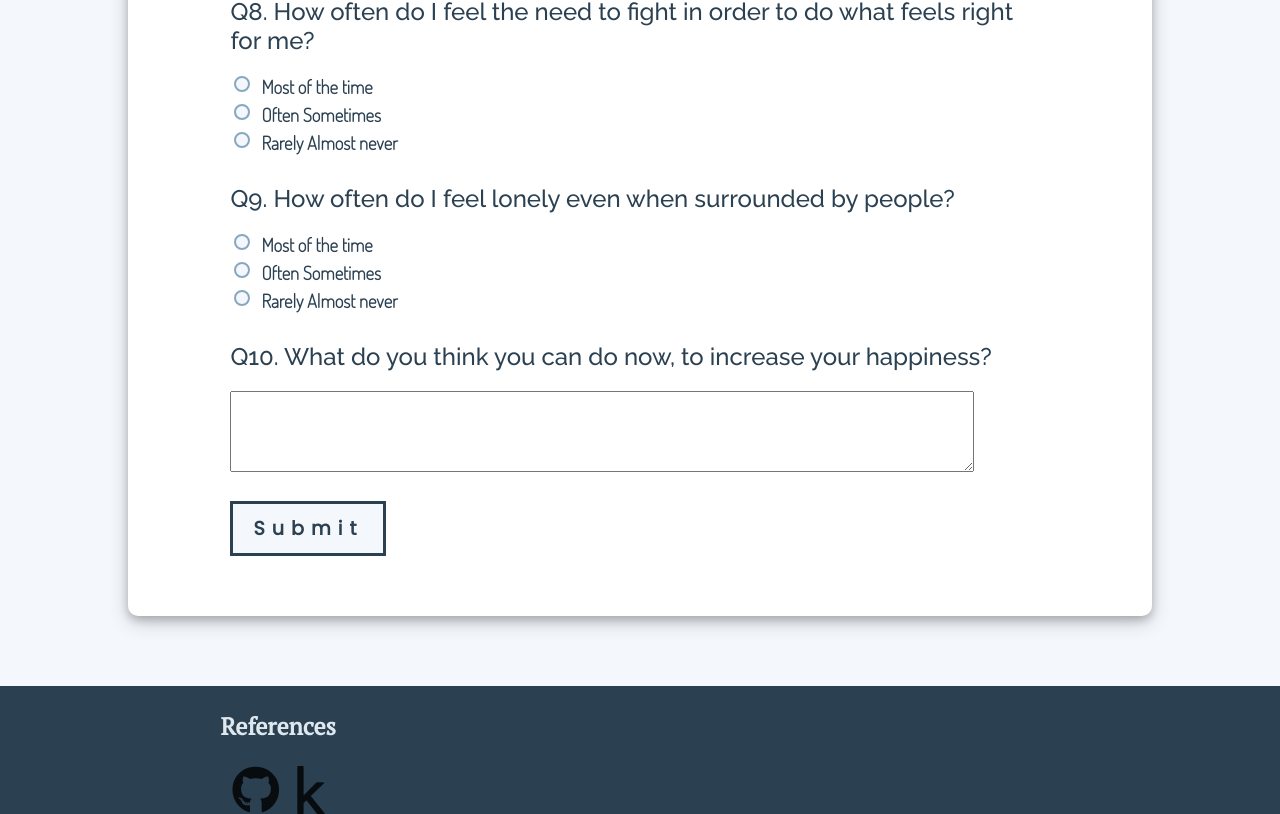
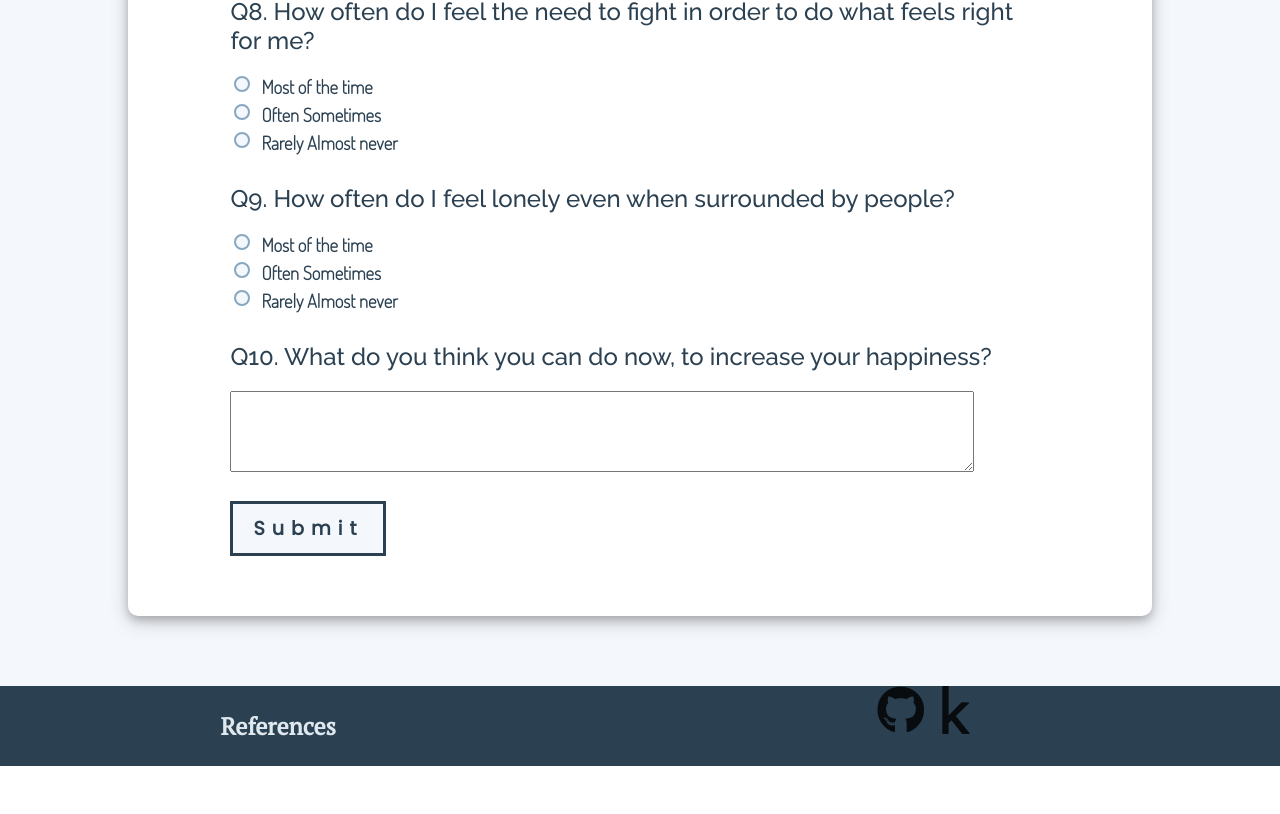
Before and after one commit to Nivedhidha-I/World-Happiness-Report, a React (Create React App) app in the folder WHR React/Client/: page /survey in a window 1280 px wide. Shown: the part 1663-2477 px from the top of the page. After the commit the page ends 2429 px from the top, so only its background shows below. Built offline with nearby package versions, Linux system fonts and the light colour scheme; a web font is replaced by a local one.

Commit message:
Update Footer.js

```diff
--- a/WHR React/Client/src/Components/Footer/Footer.js
+++ b/WHR React/Client/src/Components/Footer/Footer.js
@@ -5,9 +5,11 @@ function Footer(){
         <footer className="footer-grid">
             <div className="links">
                 <h3 className="footer-title">References</h3>
-                <a href="https://github.com/Nivedhidha-I/World-Happiness-Report"><i class="icons fab fa-github fa-3x"/></a>
-                <a href="https://www.kaggle.com/mathurinache/world-happiness-report?select=2020.csv"><i class="icons fab fa-kaggle fa-3x"/></a>
             </div>
+        <div className="links">
+            <a href="https://github.com/Nivedhidha-I/World-Happiness-Report"><i class="icons fab fa-github fa-3x"/></a>
+            <a href="https://www.kaggle.com/mathurinache/world-happiness-report?select=2020.csv"><i class="icons fab fa-kaggle fa-3x"/></a>
+        </div>
         </footer>
     </div>
     )
```
